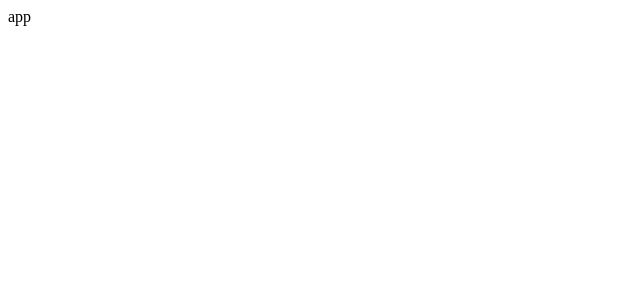
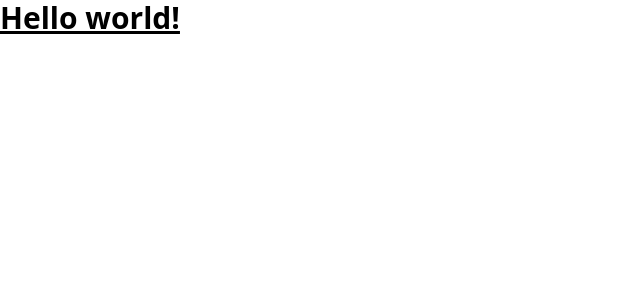
Before and after one commit to quanglatoi002/Clone-MP3, a React (Create React App) app: page / in a window 1280 px wide. Shown: the top 300 px of the page, without its empty margins (0-640 px from the left). Built offline with nearby package versions, Linux system fonts and the light colour scheme.

Commit message:
Install tailwindscss

```diff
--- a/package.json
+++ b/package.json
@@ -34,5 +34,10 @@
       "last 1 firefox version",
       "last 1 safari version"
     ]
+  },
+  "devDependencies": {
+    "autoprefixer": "^10.4.13",
+    "postcss": "^8.4.20",
+    "tailwindcss": "^3.2.4"
   }
 }
--- /dev/null
+++ b/postcss.config.js
@@ -0,0 +1,6 @@
+module.exports = {
+  plugins: {
+    tailwindcss: {},
+    autoprefixer: {},
+  },
+}
--- a/src/App.js
+++ b/src/App.js
@@ -1,5 +1,5 @@
 function App() {
-    return <div className="App">app</div>;
+    return <h1 className="text-3xl font-bold underline">Hello world!</h1>;
 }
 
 export default App;
--- a/src/index.css
+++ b/src/index.css
@@ -0,0 +1,3 @@
+@tailwind base;
+@tailwind components;
+@tailwind utilities;
--- /dev/null
+++ b/tailwind.config.js
@@ -0,0 +1,8 @@
+/** @type {import('tailwindcss').Config} */
+module.exports = {
+    content: ["./src/**/*.{js,jsx,ts,tsx}", "./public/index.html"],
+    theme: {
+        extend: {},
+    },
+    plugins: [],
+};
```
Also changed, not shown: 1 other file (tests, documents, lock files or other folders).
